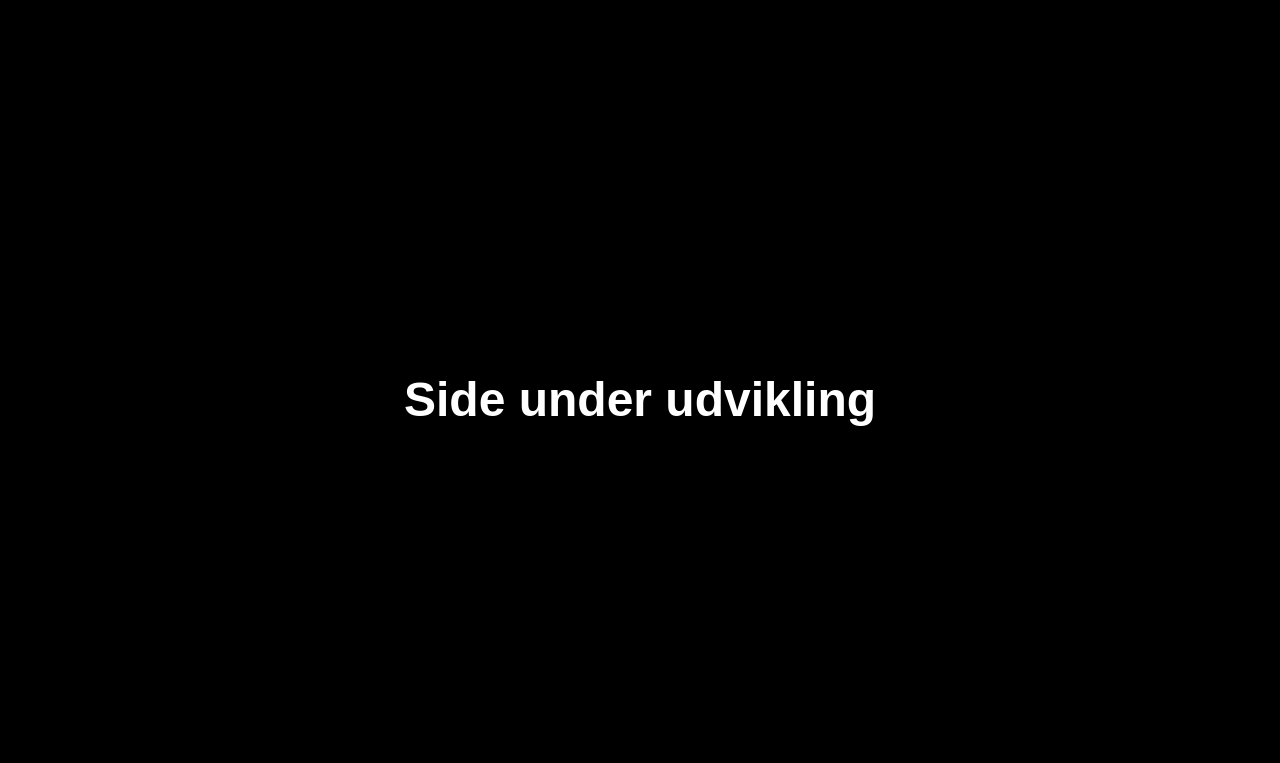
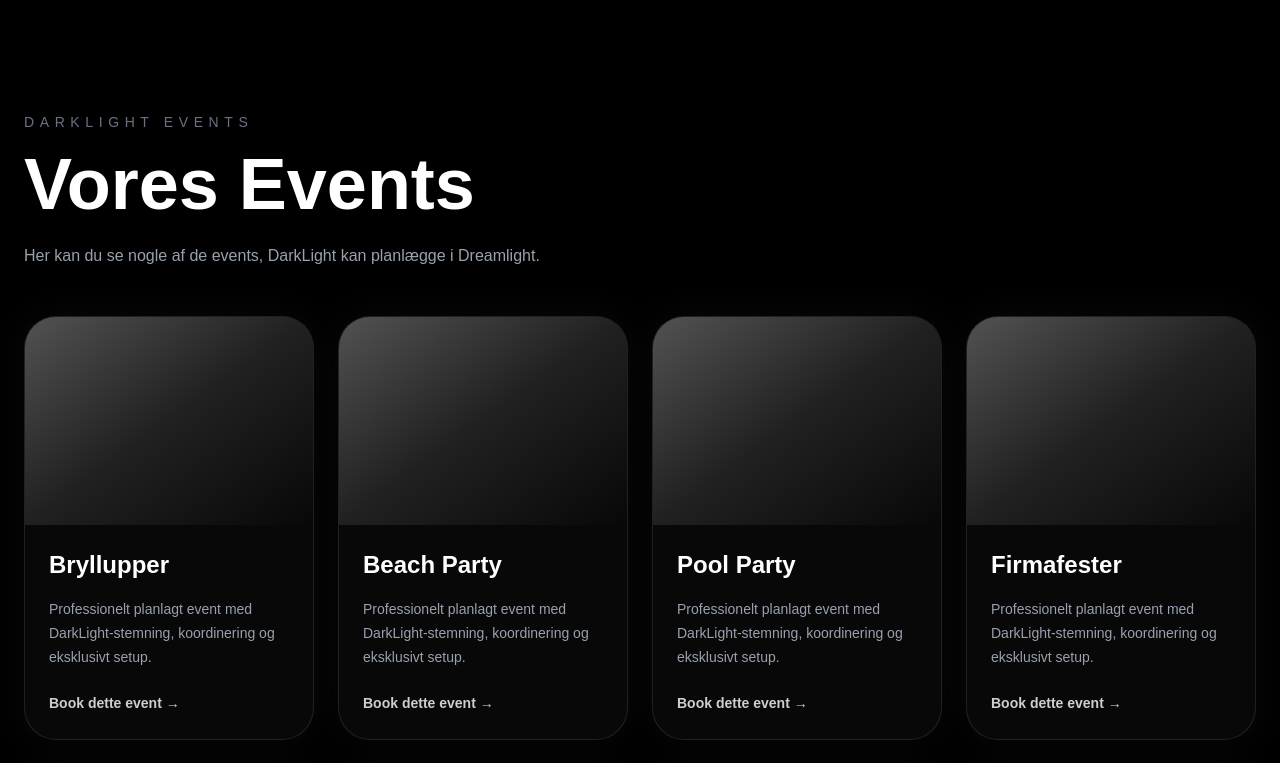
Before and after one commit to maxikingstreamtv-hash/darklight-events, a Next.js app: page /events in a window 1280 px wide. Shown: the top 763 px of the page. Built offline with nearby package versions, Linux system fonts and the light colour scheme.

Commit message:
Build events page

```diff
--- a/app/events/page.tsx
+++ b/app/events/page.tsx
@@ -1 +1,61 @@
-export default function Page() { return <main className="min-h-screen bg-black text-white flex items-center justify-center"><h1 className="text-5xl font-bold">Side under udvikling</h1></main>; }
+const events = [
+  "Bryllupper",
+  "Beach Party",
+  "Pool Party",
+  "Firmafester",
+  "Privatfester",
+  "Drag Race",
+  "Drift Events",
+  "Car Show",
+  "Car Meetup",
+  "Awardshow",
+  "Fight Night",
+  "Rooftop Party",
+];
+
+export default function EventsPage() {
+  return (
+    <main className="min-h-screen bg-black px-6 py-28 text-white">
+      <div className="mx-auto max-w-7xl">
+        <p className="text-sm uppercase tracking-[0.4em] text-gray-500">
+          DarkLight Events
+        </p>
+
+        <h1 className="mt-4 text-5xl font-black md:text-7xl">
+          Vores Events
+        </h1>
+
+        <p className="mt-6 max-w-3xl text-gray-400">
+          Her kan du se nogle af de events, DarkLight kan planlægge i Dreamlight.
+        </p>
+
+        <div className="mt-12 grid gap-6 sm:grid-cols-2 lg:grid-cols-4">
+          {events.map((event) => (
+            <div
+              key={event}
+              className="group overflow-hidden rounded-[2rem] border border-white/10 bg-white/[0.03] shadow-[0_0_40px_rgba(255,255,255,0.04)] transition duration-300 hover:-translate-y-2 hover:border-white/40 hover:shadow-[0_0_70px_rgba(255,255,255,0.12)]"
+            >
+              <div className="h-52 bg-gradient-to-br from-white/30 via-white/10 to-transparent transition duration-500 group-hover:scale-105" />
+
+              <div className="p-6">
+                <h2 className="text-2xl font-black">{event}</h2>
+
+                <p className="mt-4 text-sm leading-6 text-gray-400">
+                  Professionelt planlagt event med DarkLight-stemning,
+                  koordinering og eksklusivt setup.
+                </p>
+
+                <a
+                  href="/booking"
+                  className="mt-6 inline-block text-sm font-bold text-white/80 transition hover:text-white"
+                >
+                  Book dette event →
+                </a>
+              </div>
+            </div>
+          ))}
+        </div>
+      </div>
+    </main>
+  );
+}
```
